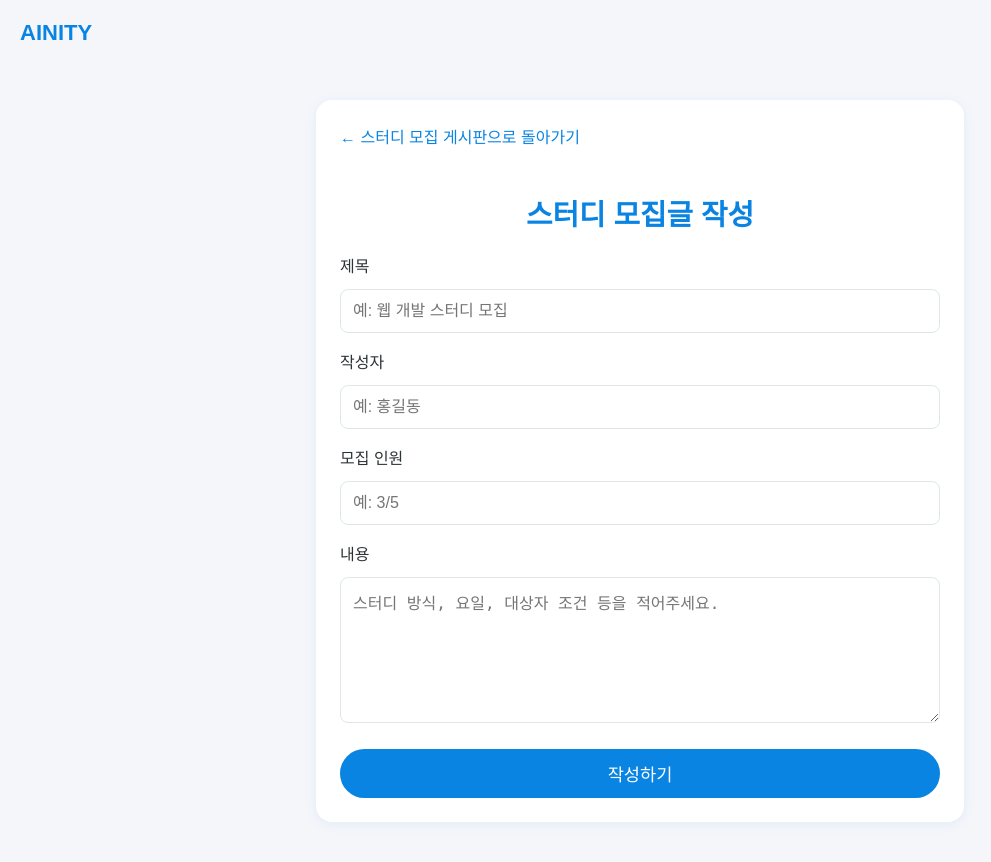
After one commit to jjjunny/AInity, a Django app: page /study/create/ in a window 1280 px wide. The commit adds this page. Shown: the whole page, without its empty margins (0-991 px from the left). Run offline with Django 5.2, Linux system fonts and the light colour scheme.

Commit message:
Hyeongjun modify code

```diff
--- a/board_home/admin.py
+++ b/board_home/admin.py
@@ -1,6 +1,6 @@
 from django.contrib import admin
 from django.contrib.auth.admin import UserAdmin
-from .models import CustomUser, StudyPost
+from .models import CustomUser
 
 
 @admin.register(CustomUser)
@@ -26,7 +26,6 @@ class CustomUserAdmin(UserAdmin):
     )
     from django.contrib import admin
     from .models import Notice
-    from .models import StudyPost
+
 
     admin.site.register(Notice)
-    admin.site.register(StudyPost)
--- a/board_home/urls.py
+++ b/board_home/urls.py
@@ -4,9 +4,8 @@ from django.contrib.auth.views import LogoutView
 
 urlpatterns = [
     path('', views.home, name='home'),
-    path('', views.study_list, name='study_list'),
-    path('post/<int:pk>/', views.study_detail, name='study_detail'),
-    path('new/', views.study_create, name='study_create'),
+    path('study/create/', views.study_create, name='study_create'),
+    path('club/create/', views.create_post, name='club_create'),
     path('account/', views.login_signup_view, name='login_signup'),
     path('school_notice/', views.school_notice_view, name='school_notice'),
     path('study/', views.study_list, name='study_list'),
--- a/board_home/views.py
+++ b/board_home/views.py
@@ -3,14 +3,15 @@
 from django.shortcuts import render, redirect
 from django.contrib.auth import authenticate, login
 from django.contrib import messages
-from .forms import CustomUserCreationForm, CustomAuthenticationForm, StudyPostForm
+from .forms import CustomUserCreationForm, CustomAuthenticationForm
 from .notice_crawler import crawl_and_store_notices
-from .models import Notice, StudyPost
+from .models import Notice
 
 
 def home(request):
     return render(request, 'board_home/home.html')
-
+def create_post(request):
+    return render(request, 'board_home/club_create.html')
 
 from .forms import CustomUserCreationForm, CustomAuthenticationForm
 
@@ -18,6 +19,8 @@ def study_list(request):
     # 스터디 모집 게시글 목록 가져오기 (예시)
     # studies = Study.objects.all()
     return render(request, 'board_home/study_list.html')  # , {'studies': studies}
+def study_create(request):
+    return render(request, 'board_home/study_create.html')
 
 def club_list(request):
     # 동아리 모집 게시글 목록 가져오기 (예시)
@@ -73,21 +76,3 @@ def classchat(request):
 
 def room(request, room_name):
     return render(request, 'board_home/room.html', {'room_name': room_name})  # ✅ 경로 수정
-
-def study_list(request):
-    posts = StudyPost.objects.order_by('-created_at')
-    return render(request, 'studyboard/study_list.html', {'posts': posts})
-
-def study_detail(request, pk, get_object_or_404=None):
-    post = get_object_or_404(StudyPost, pk=pk)
-    return render(request, 'studyboard/study_form.html', {'post': post})
-
-def study_create(request):
-    if request.method == 'POST':
-        form = StudyPostForm(request.POST)
-        if form.is_valid():
-            form.save()
-            return redirect('study_list')
-    else:
-        form = StudyPostForm()
-    return render(request, 'studyboard/study_form.html', {'form': form})
--- /dev/null
+++ b/templates/board_home/study_create.html
@@ -0,0 +1,129 @@
+<!DOCTYPE html>
+<html lang="ko">
+<head>
+    <meta charset="UTF-8">
+    <title>스터디 모집글 작성</title>
+    <style>
+        body {
+            background: #f5f6fa;
+            font-family: 'Noto Sans KR', Arial, sans-serif;
+            margin: 0;
+        }
+
+        .logo {
+            position: absolute;
+            top: 20px;
+            left: 20px;
+            font-size: 22px;
+            font-weight: bold;
+            color: #0984e3;
+            text-decoration: none;
+        }
+
+        .logo:hover {
+            text-decoration: underline;
+            color: #00b894;
+        }
+
+        .container {
+            max-width: 600px;
+            margin: 100px auto 40px;
+            padding: 24px;
+            background: #fff;
+            border-radius: 16px;
+            box-shadow: 0 2px 12px rgba(9,132,227,0.09);
+        }
+
+        .page-title {
+            font-size: 1.8rem;
+            margin-bottom: 20px;
+            color: #0984e3;
+            text-align: center;
+            font-weight: bold;
+        }
+
+        .back-link {
+            display: inline-block;
+            margin-bottom: 20px;
+            color: #0984e3;
+            text-decoration: none;
+            font-size: 1rem;
+            transition: color 0.2s;
+        }
+
+        .back-link:hover {
+            color: #00b894;
+            text-decoration: underline;
+        }
+
+        form {
+            display: flex;
+            flex-direction: column;
+        }
+
+        label {
+            margin-bottom: 12px;
+            color: #2d3436;
+            font-weight: 500;
+        }
+
+        input[type="text"],
+        textarea {
+            padding: 12px;
+            font-size: 1rem;
+            border: 1px solid #dfe6e9;
+            border-radius: 8px;
+            margin-bottom: 16px;
+        }
+
+        textarea {
+            resize: vertical;
+            min-height: 120px;
+        }
+
+        .submit-btn {
+            background: #0984e3;
+            color: white;
+            padding: 12px;
+            border: none;
+            border-radius: 30px;
+            font-size: 1.1rem;
+            margin-top: 10px;
+            cursor: pointer;
+            transition: background 0.2s;
+        }
+
+        .submit-btn:hover {
+            background: #00b894;
+        }
+    </style>
+</head>
+<body>
+
+<a href="{% url 'home' %}" class="logo">AINITY</a>
+
+<div class="container">
+    <a href="{% url 'study_list' %}" class="back-link">← 스터디 모집 게시판으로 돌아가기</a>
+
+    <h2 class="page-title">스터디 모집글 작성</h2>
+
+    <form method="post">
+        {% csrf_token %}
+        <label for="title">제목</label>
+        <input type="text" id="title" name="title" placeholder="예: 웹 개발 스터디 모집" required>
+
+        <label for="author">작성자</label>
+        <input type="text" id="author" name="author" placeholder="예: 홍길동" required>
+
+        <label for="capacity">모집 인원</label>
+        <input type="text" id="capacity" name="capacity" placeholder="예: 3/5" required>
+
+        <label for="description">내용</label>
+        <textarea id="description" name="description" placeholder="스터디 방식, 요일, 대상자 조건 등을 적어주세요." required></textarea>
+
+        <button type="submit" class="submit-btn">작성하기</button>
+    </form>
+</div>
+
+</body>
+</html>
```
Also changed, not shown: board_home/forms.py (+1 -6 lines), board_home/models.py (+0 -10 lines), templates/board_home/club_create.html (added, +129 -0 lines), templates/board_home/club_list.html (+8 -7 lines), templates/board_home/study_list.html (+19 -11 lines), db.sqlite3.
